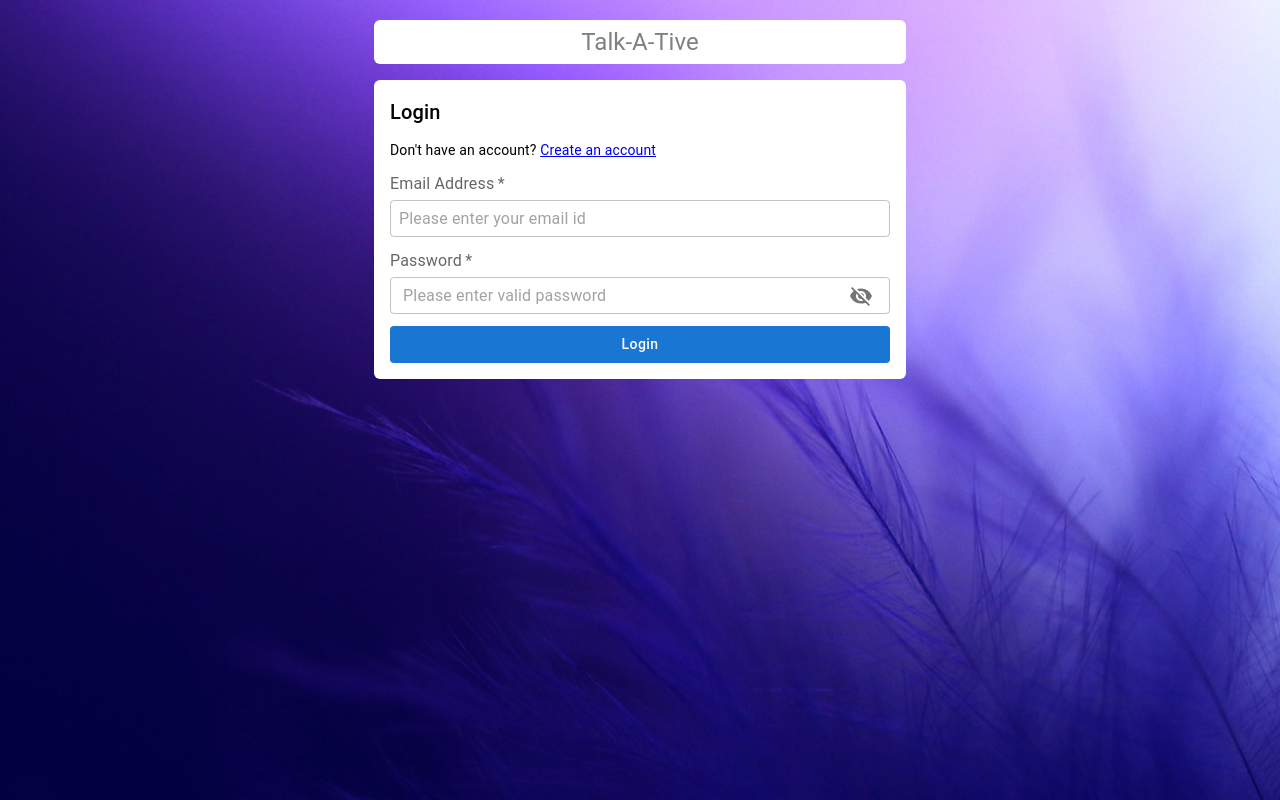
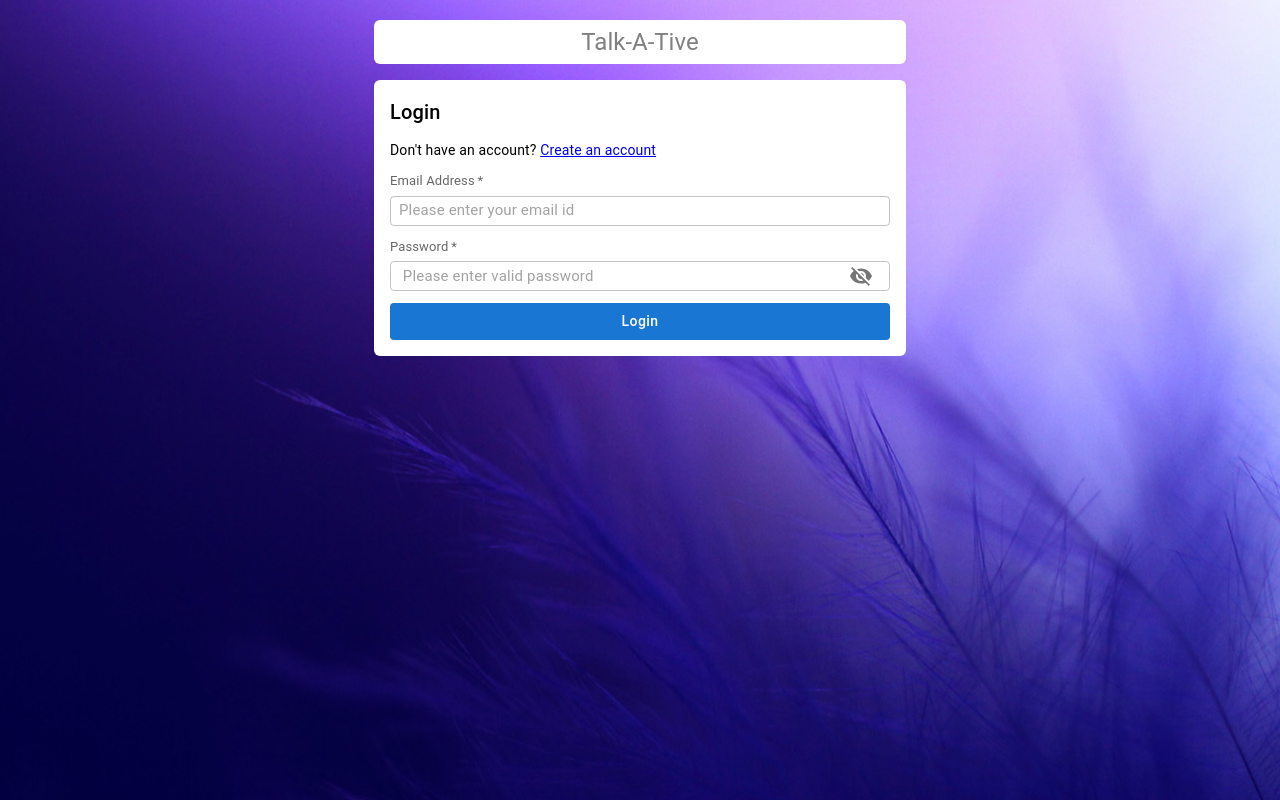
Before and after one commit to vinaymaurya105/chat-app, a React (Create React App) app in the folder client/: page /login in a window 1280 px wide. Built offline with nearby package versions, Linux system fonts and the light colour scheme.

Commit message:
login page ui done

```diff
--- a/client/src/components/Login.tsx
+++ b/client/src/components/Login.tsx
@@ -18,10 +18,12 @@ const useStyle: any = makeStyles(() => ({
     "& .MuiOutlinedInput-root": {
       border: "1px solid #0000003b",
       padding: "6px 8px",
+      height: 30,
     },
     "& .MuiOutlinedInput-input": {
       borderRadius: 3,
       padding: 0,
+      fontSize: 15,
     },
   },
 }));
@@ -52,8 +54,12 @@ function Login() {
       <Typography variant="body2">
         Don't have an account? <Link to="/signup">Create an account</Link>
       </Typography>
+
       <Box className="wrapper">
-        <InputLabel required>Email Address</InputLabel>
+        <InputLabel required style={{ fontSize: 13 }}>
+          Email Address
+        </InputLabel>
+
         <TextField
           className={classes.input}
           sx={{ fieldset: { border: "none" } }}
@@ -66,8 +72,12 @@ function Login() {
           }
         />
       </Box>
+
       <Box className="wrapper">
-        <InputLabel required>Password</InputLabel>
+        <InputLabel required style={{ fontSize: 13 }}>
+          Password
+        </InputLabel>
+
         <TextField
           className={classes.input}
           sx={{ fieldset: { border: "none" } }}
--- a/client/src/components/Signup.tsx
+++ b/client/src/components/Signup.tsx
@@ -23,7 +23,7 @@ const useStyle: any = makeStyles(() => ({
     "& .MuiOutlinedInput-input": {
       borderRadius: 3,
       padding: 0,
-      fontSize: 15,
+      fontSize: 14,
     },
   },
 }));
@@ -75,10 +75,12 @@ function Signup() {
       <Typography variant="body2">
         Already have an account? <Link to="/login">Log In</Link>
       </Typography>
+
       <Box className="wrapper">
         <InputLabel required style={{ fontSize: 13 }}>
           First Name
         </InputLabel>
+
         <TextField
           className={classes.input}
           sx={{ fieldset: { border: "none" } }}
@@ -91,10 +93,12 @@ function Signup() {
           }
         />
       </Box>
+
       <Box className="wrapper">
         <InputLabel required style={{ fontSize: 13 }}>
           Last Name
         </InputLabel>
+
         <TextField
           className={classes.input}
           sx={{ fieldset: { border: "none" } }}
@@ -107,10 +111,12 @@ function Signup() {
           }
         />
       </Box>
+
       <Box className="wrapper">
         <InputLabel required style={{ fontSize: 13 }}>
           Email
         </InputLabel>
+
         <TextField
           className={classes.input}
           sx={{ fieldset: { border: "none" } }}
@@ -123,10 +129,12 @@ function Signup() {
           }
         />
       </Box>
+
       <Box className="wrapper">
         <InputLabel required style={{ fontSize: 13 }}>
           Password
         </InputLabel>
+
         <TextField
           className={classes.input}
           sx={{ fieldset: { border: "none" } }}
@@ -152,10 +160,12 @@ function Signup() {
           }
         />
       </Box>
+
       <Box className="wrapper">
         <InputLabel required style={{ fontSize: 13 }}>
           Confirm Password
         </InputLabel>
+
         <TextField
           className={classes.input}
           sx={{ fieldset: { border: "none" } }}
@@ -181,8 +191,10 @@ function Signup() {
           }
         />
       </Box>
+
       <Box className="wrapper">
         <InputLabel style={{ fontSize: 13 }}>Profile Picture</InputLabel>
+
         <TextField
           className={classes.input}
           sx={{ fieldset: { border: "none" } }}
@@ -192,6 +204,7 @@ function Signup() {
           onChange={(e: ChangeEvent<HTMLInputElement>) => handleField(e, "img")}
         />
       </Box>
+
       <Button
         variant="contained"
         style={{ textTransform: "none", boxShadow: "none" }}
```
